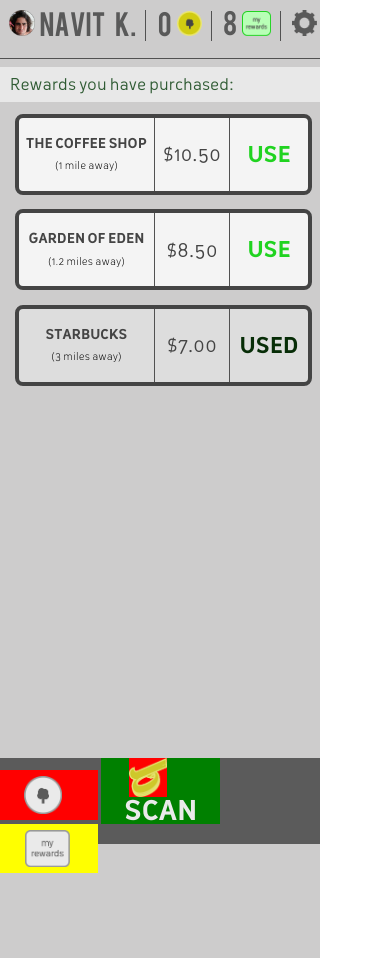
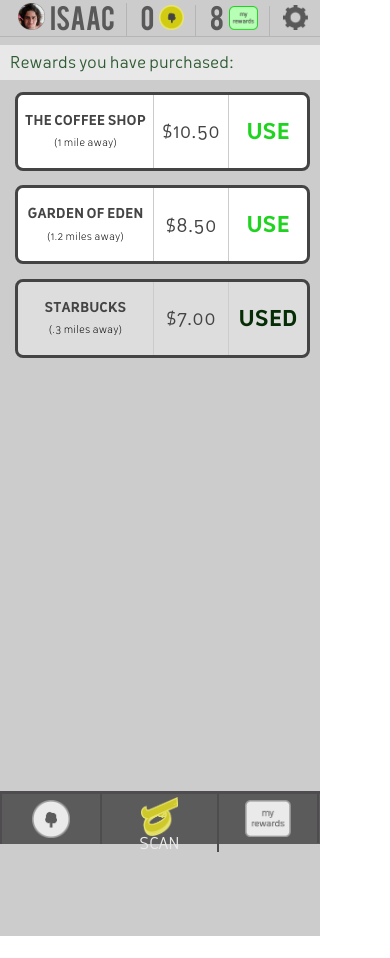
Before and after one commit to quelquecosa/elixir, a plain HTML site: page www/index.html in a window 390 px wide. After the commit the page ends 936 px from the top, so only its background shows below. Drawn offline with Linux system fonts and the light colour scheme; some packages are replaced by stand-ins of ours; a script that the page names is missing.

Commit message:
fixing navBar

```diff
--- a/www/css/styles.css
+++ b/www/css/styles.css
@@ -6,14 +6,14 @@
 
 header {
 	width: 100%;
-	height: 58.27px;
+	height: 35px;
 	background-color: #CDCCCC;
 	color: rgba(68,68,68,.85);
 	top: 0;
 	position: fixed;
 	width: 320px;
 	border-bottom: 1pt solid;
-	border-color: #515151;
+	border-color: #B5B5B5;
 	z-index: 10;
 
 }
@@ -21,21 +21,22 @@
 #topInfoDisplay{
 	width: 100%;
     margin: 0 auto;
-    margin-top: 10px;
+    margin-top: 3px;
+    margin-left: 7px;
 
 }
 
 .topInfoBox{
 	display: inline-table;
-	padding-left: 9px;
-	padding-right: 9px;
+	padding-left: 11px;
+	padding-right: 11px;
 	border-right: 1pt solid;
-	border-color: #515151;
+	border-color: #B5B5B5;
 
 }
 
 #photoOfUser {
-	height: 25.5px;
+	height: 27px;
 	width: auto;
 	background-color: none;
 }
@@ -74,7 +75,7 @@
 	background-color: #CDCCCC;
 	font-size: 12pt;
 	color: #2F5B33;
-	margin-top: 57px;
+	margin-top: 35px;
 }
 
 
@@ -102,9 +103,9 @@
 
 
 .oneReward {
-	background-color: #F4F4F4;
+	background-color: white;
 	border-color: #5B5B5B;
-	border:3pt solid;
+	border:2.5pt solid;
 	border-radius:8px;
 	width: 289.44px;
 	height: 72.8px;
@@ -125,7 +126,7 @@
 .oneReward > li {
 	display: inline-table;
 	border-right: 1pt solid;
-	border-color: #515151;
+	border-color: #CCCCCC;
 	background-color: none;
 	display: table-cell;
 	vertical-align: middle;
@@ -161,10 +162,12 @@
 
 footer {
 	width: 320px ;
-	height: 86px;
+	height: 50px;
 	background-color: #5B5B5B;
 	position: fixed;
 	bottom: 0;
+	border-top: 2.5pt solid;
+	border-color: #4F4C4F;
 
 }
 
@@ -172,47 +175,64 @@
 
 nav ul li{
 	display: inline-table;
+	float: left;
+	border-right: 2pt solid;
+	border-color: #4F4C4F;
+
 
 }
 
 #myCoinsButton {
 	width: 98px;
-	background-color: red;
+	border-left: 2pt solid;
+	border-color: #4F4C4F;
+
 
 }
 
 #myCoinsButtonImage{
 	width: 37.5px;
 	height: auto;
-	margin: 6px 24px 6px 24px;
+	margin: auto;
+	display: block;
+	padding-top: 6px;
+	padding-bottom: 6px;
+
+
 }
 
 #scanButton{
 	width: 115px;
-	background-color: green;
 }
 
-#scanImage{
+#scanButtonImage{
 	width: 37.5px;
 	height: auto;
 	display: block;
-	background-color: red;
-	margin: 0 28px;
+	margin: auto;
+	padding-top: 3px;
+
 }
 
-#scanText {
+#scanButtonText {
 	color: #EAEAEA;
-	margin: 0 23px;
+	display: block;
+	text-align: center;
+	position: relative;
+
 }
 
 #myRewardsButton {
 	width: 98px;
-	background-color: yellow;
 
 }
 
 #myRewardsButtonImage{
 	width: 45.3px;
 	height: auto;
-	margin: 6px 25px;
+	margin: auto;
+	display: block;
+	padding-top: 6px;
+	padding-bottom: 6px;
+
 }
--- a/www/index.html
+++ b/www/index.html
@@ -18,7 +18,7 @@
 				<!-- user's name + photo -->
 				<li class="topInfoBox" id="nameAndPhoto">
 					<img id="photoOfUser" src="img/photoOfUser.png" />
-					<span id="nameOfUser">navit&nbsp;&nbsp;&nbsp; k.</span>
+					<span id="nameOfUser">isaac</span>
 				</li>
 				<!-- user's number of myCoins + myCoins logo -->
 				<li class="topInfoBox" id="myCoins">
@@ -76,7 +76,7 @@
 			<ul class="oneReward oneRewardUsed" id="reward3"> <!--template for one reward -->
 				<li class="restaurantInfo" class="rewardsDivision">
 					<p class="restaurantName">starbucks</p>
-					<p class="restaurantDistance">(3 miles away)</p>
+					<p class="restaurantDistance">(.3 miles away)</p>
 				</li>
 				<li class="rewardPrice" class="rewardsDivision">
 					<p class="dollarValue">$7.00</p>
@@ -95,8 +95,8 @@
 					</li>
 					<!--this button launches the scanner-->
 					<li ontouchend="app.scan()" id="scanButton">
-						<img id="scanImage" src="img/scanImage.png" />
-						<span id="scanText">SCAN</span>
+						<img id="scanButtonImage" src="img/scanImage.png" />
+						<p id="scanButtonText">SCAN</p>
 					</li>
 					<li id="myRewardsButton">
 						<img id="myRewardsButtonImage" src="img/myRewardsButtonImage.png" />
```
